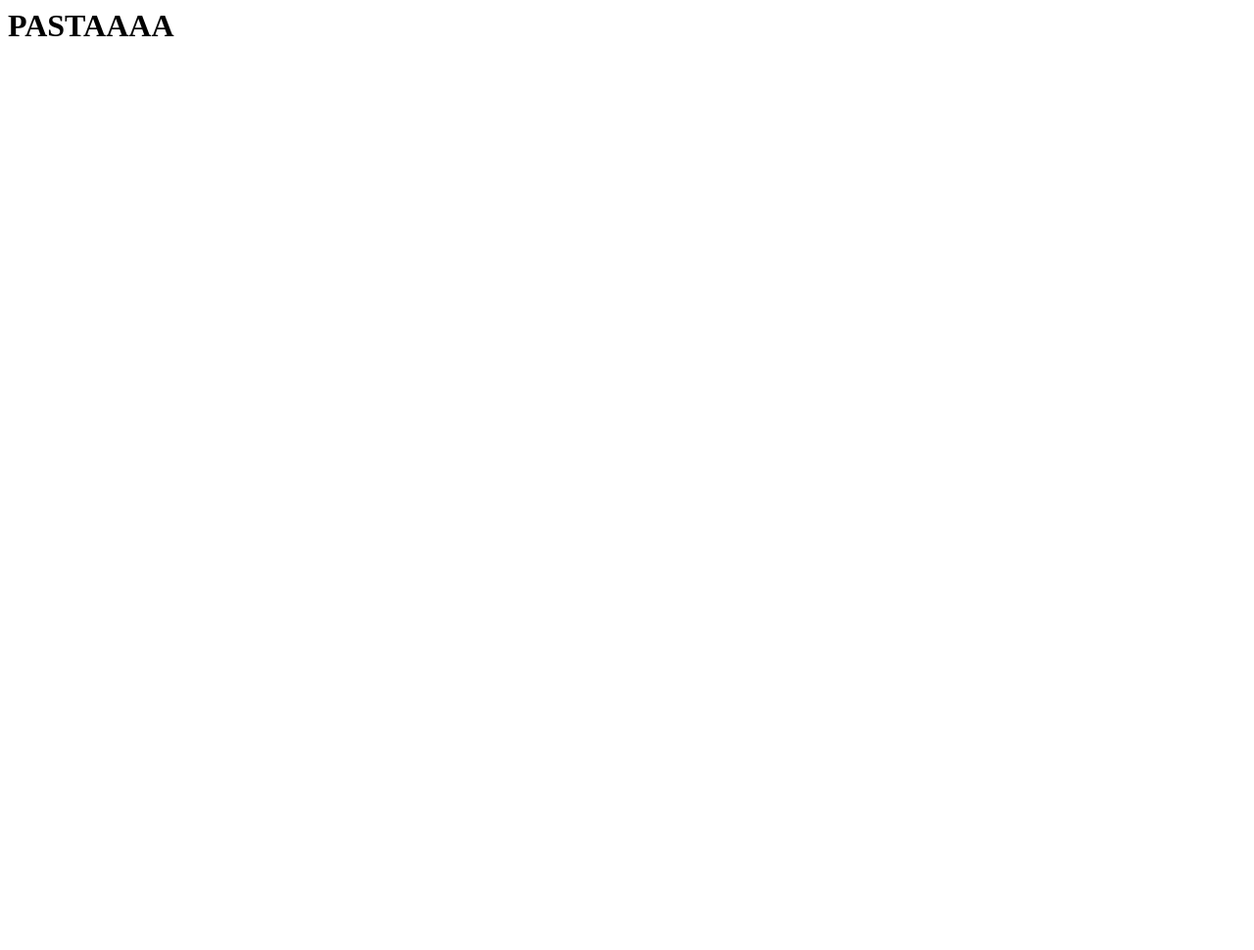
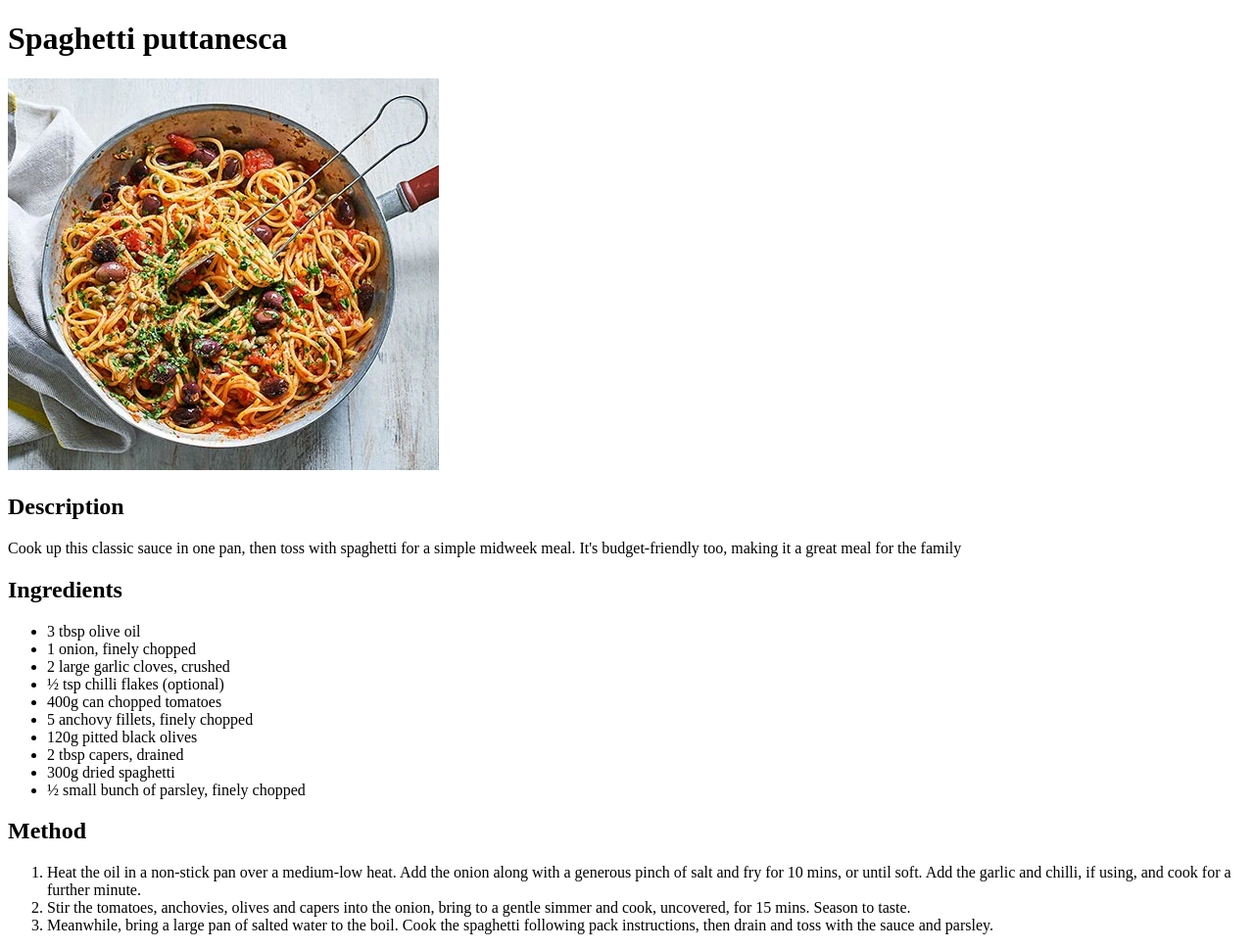
Before and after one commit to TheHunteRRR03/odin-recipes, a plain HTML site: page recipes/pasta.html in a window 1280 px wide. Shown: the whole page at 98% size. Before the commit the page ends 800 px from the top, so only its background shows below. Drawn offline with Linux system fonts and the light colour scheme.

Commit message:
added pasta

```diff
--- a/recipes/pasta.html
+++ b/recipes/pasta.html
@@ -1,3 +1,34 @@
-<main>
-    <h1>PASTAAAA</h1>
-</main>
+<!DOCTYPE html>
+<html lang="en">
+<head>
+    <meta charset="UTF-8">
+    <meta http-equiv="X-UA-Compatible" content="IE=edge">
+    <meta name="viewport" content="width=device-width, initial-scale=1.0">
+    <title>Pasta Recipe</title>
+</head>
+<body>
+    <h1>Spaghetti puttanesca</h1>
+    <img src="../images/pasta.jpg" alt="Pasta photo">
+    <h2>Description</h2>
+    <p>Cook up this classic sauce in one pan, then toss with spaghetti for a simple midweek meal. It's budget-friendly too, making it a great meal for the family</p>
+    <h2>Ingredients</h2>
+    <ul>
+        <li>3 tbsp olive oil</li>
+        <li>1 onion, finely chopped</li>
+        <li>2 large garlic cloves, crushed</li>
+        <li>½ tsp chilli flakes (optional)</li>
+        <li>400g can chopped tomatoes</li>
+        <li>5 anchovy fillets, finely chopped</li>
+        <li>120g pitted black olives</li>
+        <li>2 tbsp capers, drained</li>
+        <li>300g dried spaghetti</li>
+        <li>½ small bunch of parsley, finely chopped</li>
+    </ul>
+    <h2>Method</h2>
+    <ol>
+        <li>Heat the oil in a non-stick pan over a medium-low heat. Add the onion along with a generous pinch of salt and fry for 10 mins, or until soft. Add the garlic and chilli, if using, and cook for a further minute.</li>
+        <li>Stir the tomatoes, anchovies, olives and capers into the onion, bring to a gentle simmer and cook, uncovered, for 15 mins. Season to taste.</li>
+        <li>Meanwhile, bring a large pan of salted water to the boil. Cook the spaghetti following pack instructions, then drain and toss with the sauce and parsley.</li>
+    </ol>
+</body>
+</html>
```
Also changed, not shown: images/pasta.jpg (added).
